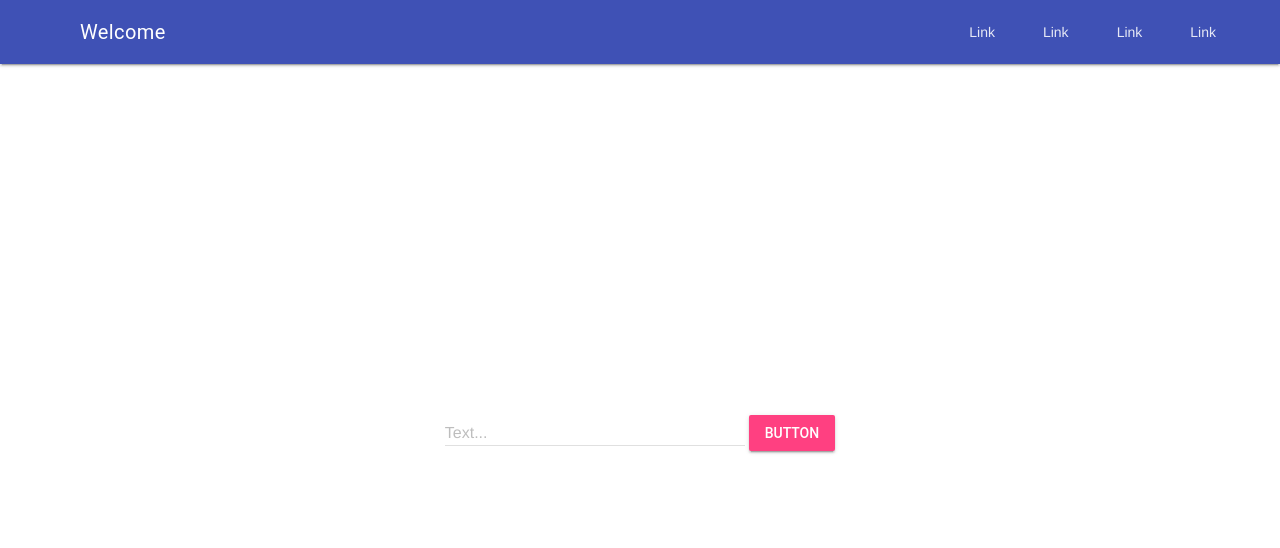
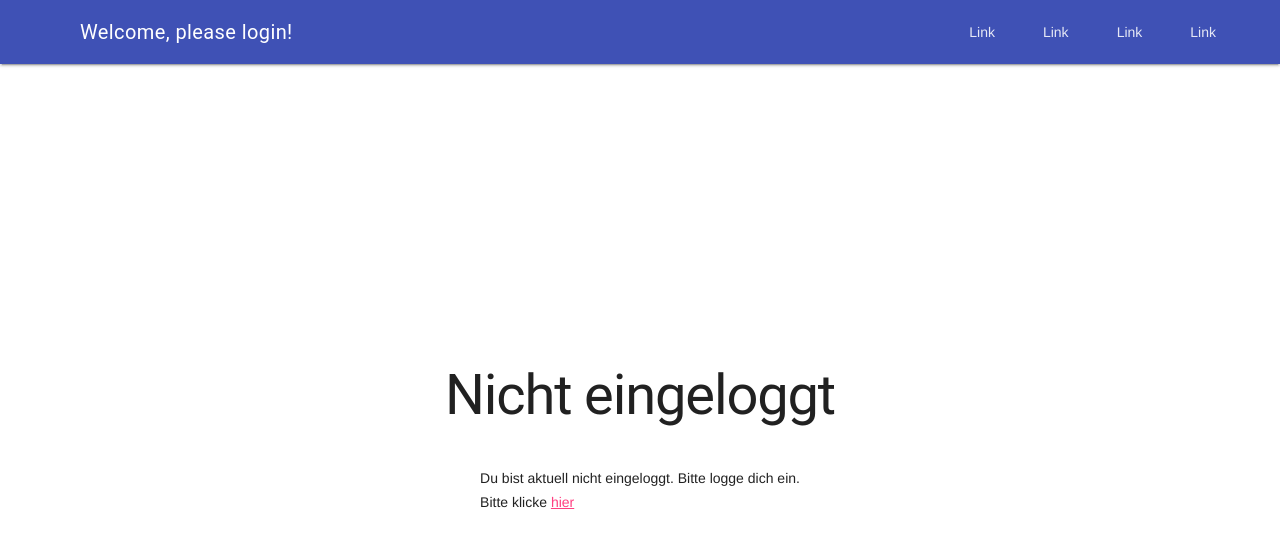
Before and after one commit to AlexSolms/django-project-chat, a Django app: page /chat/ in a window 1280 px wide. Shown: the top 548 px of the page. Run offline with Django 5.2, Linux system fonts and the light colour scheme; data that the repository does not hold is empty.

Commit message:
only backup

```diff
--- a/chat/templates/chat/index.html
+++ b/chat/templates/chat/index.html
@@ -8,13 +8,16 @@
     <link rel="stylesheet" href="https://code.getmdl.io/1.3.0/material.indigo-pink.min.css" />
     <script defer src="https://code.getmdl.io/1.3.0/material.min.js"></script>
     <style>
-        .page-content{
+      .page-content {
         display: flex;
         justify-content: center;
         align-items: center;
         flex-direction: column;
         gap: 8px;
         height: calc(100vh - 64px);
+      }
+      .colorGray {
+        color: gray;
       }
     </style>
   </head>
@@ -25,10 +28,11 @@
         <div class="mdl-layout__header-row">
           <!-- Title -->
           <span class="mdl-layout-title">
-            Welcome{% if request.user.is_authenticated %},
-             {{request.user.first_name}} {{request.user.last_name}}! Du bist eingeloggt!
-            {% endif %}
-          </span>
+            {% if request.user.is_authenticated %}
+            Welcome, {{request.user.first_name}} {{request.user.last_name}}! Du bist eingeloggt!
+            {% else %}
+            Welcome, please login!
+            {% endif %} </span>
           <!-- Add spacer, to align navigation to the right -->
 
           <div class="mdl-layout-spacer"></div>
@@ -54,10 +58,9 @@
       <main class="mdl-layout__content">
         <div class="page-content">
           <!-- Your content goes here -->
-           {% for message in messages %}
-           <div>
-              {{message.author.first_name }}: {{ message.text }}
-           </div>
+
+          {% if request.user.is_authenticated %} {% for message in messages %}
+          <div><span class="colorGray">[{{message.created_at }}]</span> {{message.author.first_name }}: <i>{{ message.text }}</i></div>
           {% endfor %}
           <!-- Accent-colored raised button with ripple -->
           <!-- Textfield with Floating Label -->
@@ -70,7 +73,13 @@
             </div>
             <button class="mdl-button mdl-js-button mdl-button--raised mdl-js-ripple-effect mdl-button--accent">Button</button>
           </form>
-
+          {% else %}
+          <h1>Nicht eingeloggt</h1>
+          <p>
+            Du bist aktuell nicht eingeloggt. Bitte logge dich ein.<br />
+            Bitte klicke <a href="/login/">hier</a>
+          </p>
+          {% endif %}
         </div>
       </main>
     </div>
--- a/chat/views.py
+++ b/chat/views.py
@@ -1,5 +1,7 @@
+from django.http import HttpResponseRedirect
 from django.shortcuts import render
 from .models import Chat, Message
+from django.contrib.auth import authenticate
 
 # Create your views here.
 def index(request):
@@ -11,3 +13,12 @@ def index(request):
     chatMessages = Message.objects.filter(chat__id=1)
 
     return render(request, 'chat/index.html', {'messages': chatMessages})
+
+def login_view(request):
+    if request.method == 'POST':
+        user = ...
+        if user:
+            return HttpResponseRedirect('/chat/')
+        else:
+            return render(request, 'auth/login.html', {'wrongPassword': True})
+    return render(request, 'auth/login.html')
--- a/django_chat_app/urls.py
+++ b/django_chat_app/urls.py
@@ -18,9 +18,10 @@ Including another URLconf
 from django.contrib import admin
 from django.urls import path
 
-from chat.views import index
+from chat.views import index, login_view
 
 urlpatterns = [
     path('admin/', admin.site.urls),
     path('chat/', index),
+    path('login/', login_view),
 ]
```
Also changed, not shown: chat/templates/auth/login.html (added, +10 -0 lines). Lines whose indentation alone changed are shown as unchanged.
